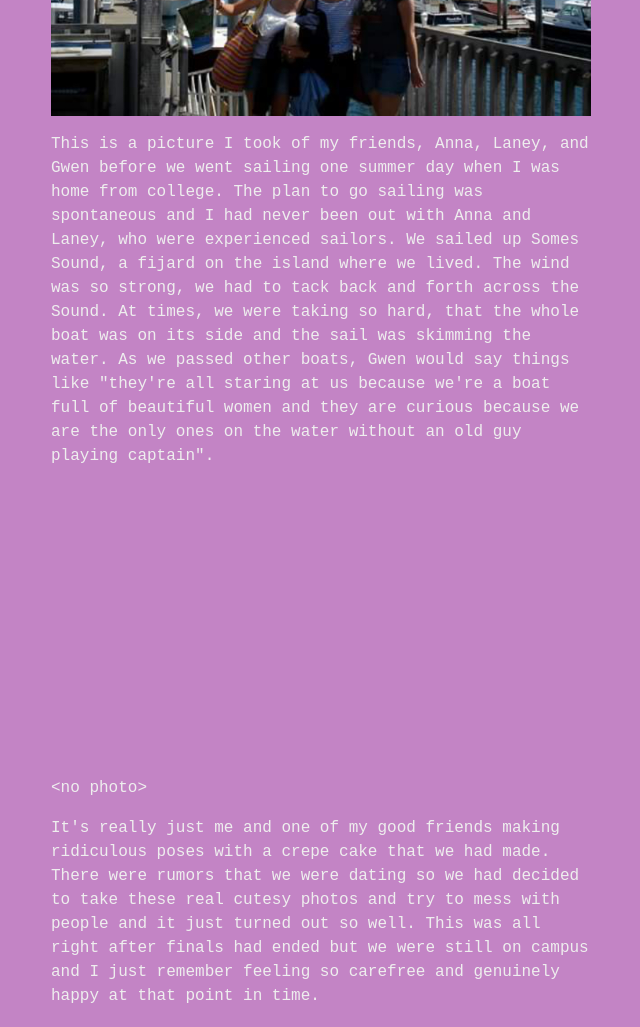
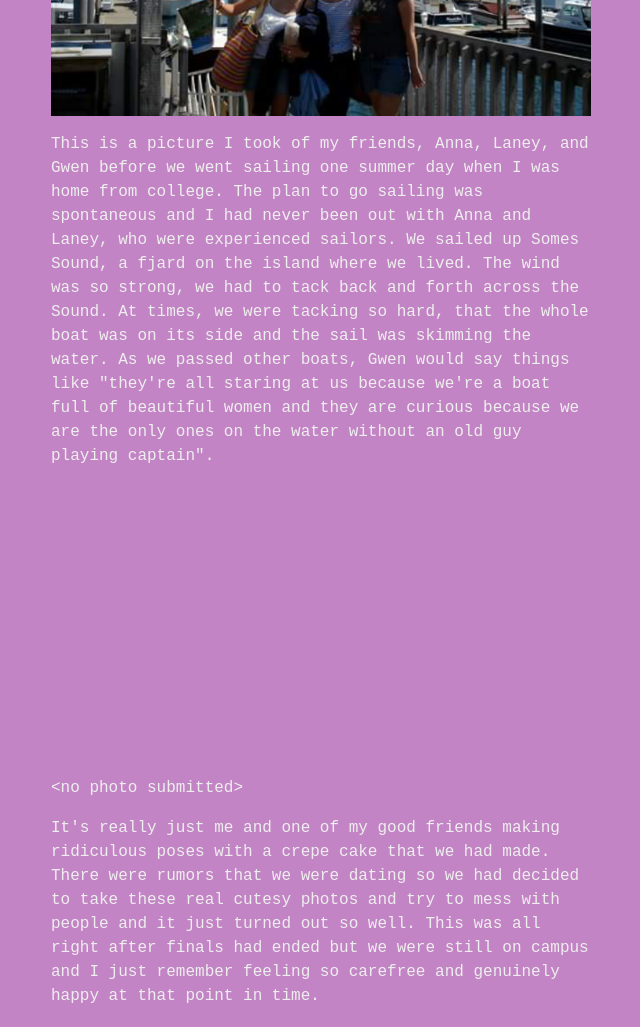
Before and after one commit to awkwardengineer/RandomBursts, a plain HTML site: page docs/cute-butterfly/index.html in a window 1280 px wide. Shown: the part 1900-2927 px from the top of the page, without its empty margins (319-959 px from the left). Drawn offline with nearby package versions, Linux system fonts and the light colour scheme.

Commit message:
changed types

```diff
--- a/docs/cute-butterfly/index.html
+++ b/docs/cute-butterfly/index.html
@@ -81,7 +81,7 @@ html{
 <div class = "col-md-6 offset-md-3">
 
   <p><img  src="assets/stories-91f21096.jpeg" alt="stories-91f21096.jpeg"></p>
-  <p>This is a picture I took of my friends, Anna, Laney, and Gwen before we went sailing one summer day when I was home from college. The plan to go sailing was spontaneous and I had never been out with Anna and Laney, who were experienced sailors. We sailed up Somes Sound, a fijard on the island where we lived. The wind was so strong, we had to tack back and forth across the Sound. At times, we were taking so hard, that the whole boat was on its side and the sail was skimming the water. As we passed other boats, Gwen would say things like "they're all staring at us because we're a boat full of beautiful women and they are curious because we are the only ones on the water without an old guy playing captain".</p>
+  <p>This is a picture I took of my friends, Anna, Laney, and Gwen before we went sailing one summer day when I was home from college. The plan to go sailing was spontaneous and I had never been out with Anna and Laney, who were experienced sailors. We sailed up Somes Sound, a fjard on the island where we lived. The wind was so strong, we had to tack back and forth across the Sound. At times, we were tacking so hard, that the whole boat was on its side and the sail was skimming the water. As we passed other boats, Gwen would say things like "they're all staring at us because we're a boat full of beautiful women and they are curious because we are the only ones on the water without an old guy playing captain".</p>
 
 </div>
 </div>
@@ -91,7 +91,7 @@ html{
 <div class = "row d-flex align-items-center ">
 <div class = "col-md-6 offset-md-3">
 
-<p>&lt;no photo&gt;</p>
+<p>&lt;no photo submitted&gt;</p>
 <p>It's really just me and one of my good friends making ridiculous poses with a crepe cake that we had made. There were rumors that we were dating so we had decided to take these real cutesy photos and try to mess with people and it just turned out so well. This was all right after finals had ended but we were still on campus and I just remember feeling so carefree and genuinely happy at that point in time.</p>
 
 </div>
@@ -169,7 +169,7 @@ html{
 <div class = "col-md-6 offset-md-3">
 
 <p><img  src="assets/stories-21f30b0b.jpg" alt="stories-21f30b0b.jpg"></p>
-<p>&lt;no comment left&gt;
+<p>&lt;no comment submitted&gt;
 
 </div><!-- close column-->
 </div><!-- close row-->
```
